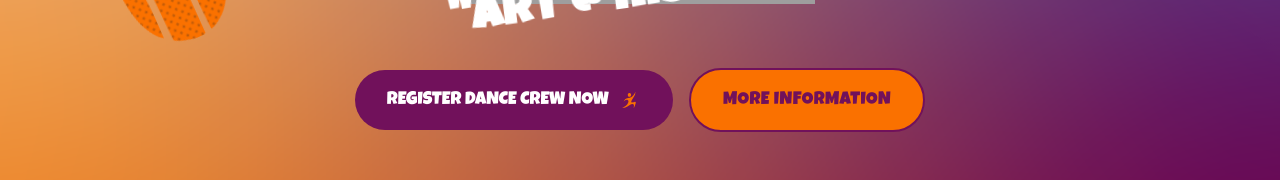
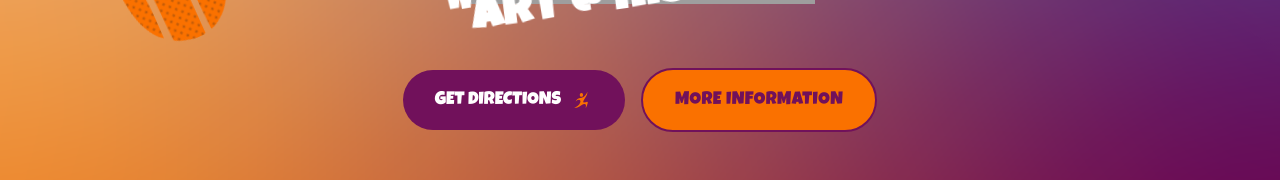
Before and after one commit to markLewixx/danceconnect2024, a React (Vite) app: page / in a window 1280 px wide. Shown: the part 487-667 px from the top of the page. Built offline with nearby package versions, Linux system fonts and the light colour scheme; grey boxes are pictures that could not be loaded.

Commit message:
changed hero to have get direction

```diff
--- a/src/LandingPage.jsx
+++ b/src/LandingPage.jsx
@@ -124,16 +124,16 @@ const LandingPage = () => {
                 {/* Register Dance Crew Button */}
                 {/* Register Dance Crew Button */}
                 <a
-                  href="https://forms.gle/oTJ9AzWCbu4hHpC46
+                  href="https://www.google.com/maps/dir//JP5P%2BGXF+Nairobi+Chapel+Ongata+Rongai,+Nairobi/@-1.393552,36.721356,15z/data=!4m8!4m7!1m0!1m5!1m1!1s0x182f059ba1f56fb7:0xb8663ec8bf363711!2m2!1d36.7374352!2d-1.3911982?entry=ttu&g_ep=EgoyMDI1MDczMC4wIKXMDSoASAFQAw%3D%3D
 "
                   target="_blank"
                   rel="noopener noreferrer"
                 >
                   <button className="inline-flex items-center  hover:bg-[#6a365e] bg-[#71115B] text-white px-6 md:px-8 py-4 rounded-full text-xs md:text-lg font-luckiest  transition-colors whitespace-nowrap  hover:cursor-pointer">
-                    REGISTER DANCE CREW NOW
+                    GET DIRECTIONS
                     <img
                       src="\dance_connect_assets\SVG\SVG\Stalabs.svg"
-                      alt="Stalabs Logo"
+                      alt="Dance Logo"
                       className="ml-2 w-6 h-4 "
                     />
                   </button>
```
